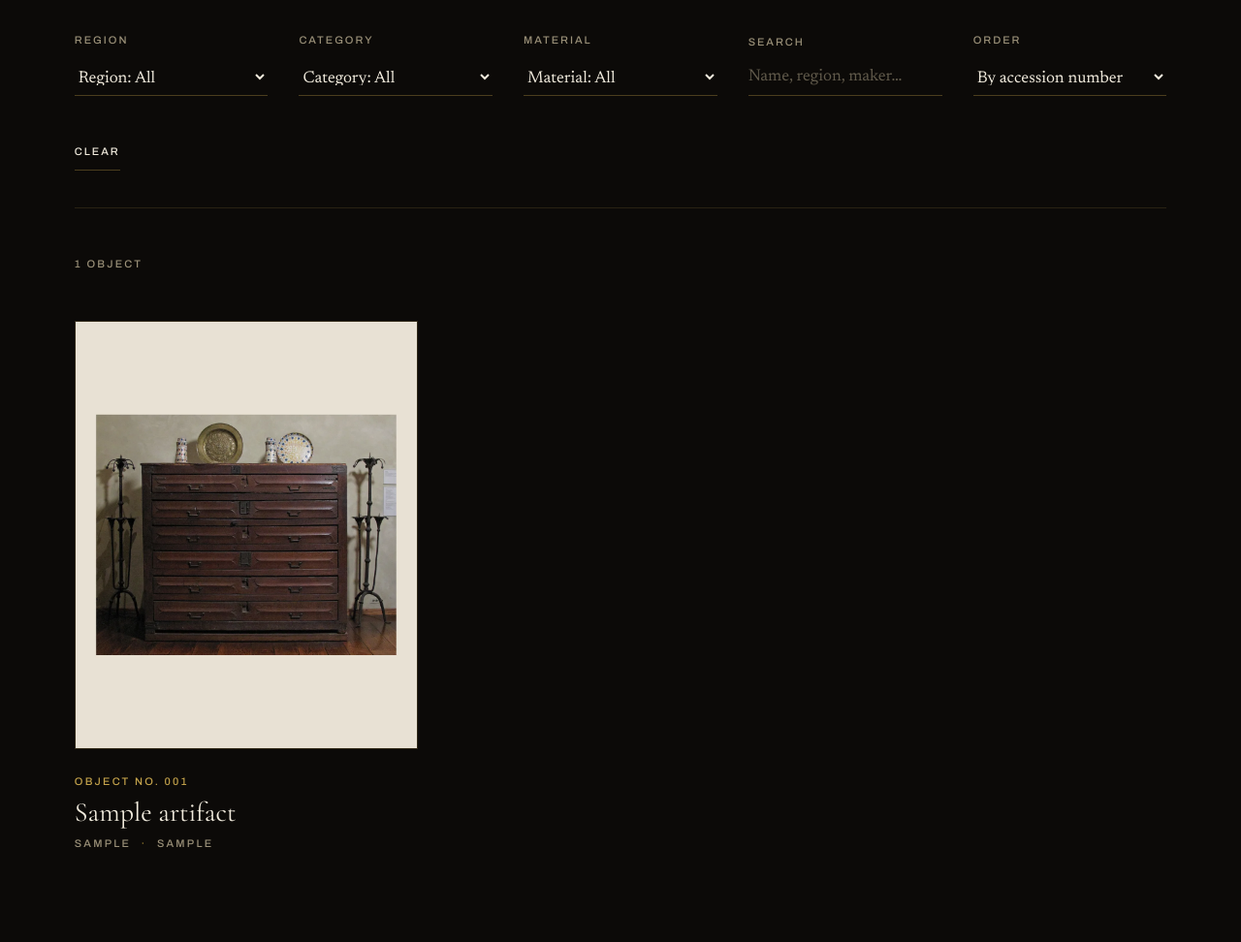
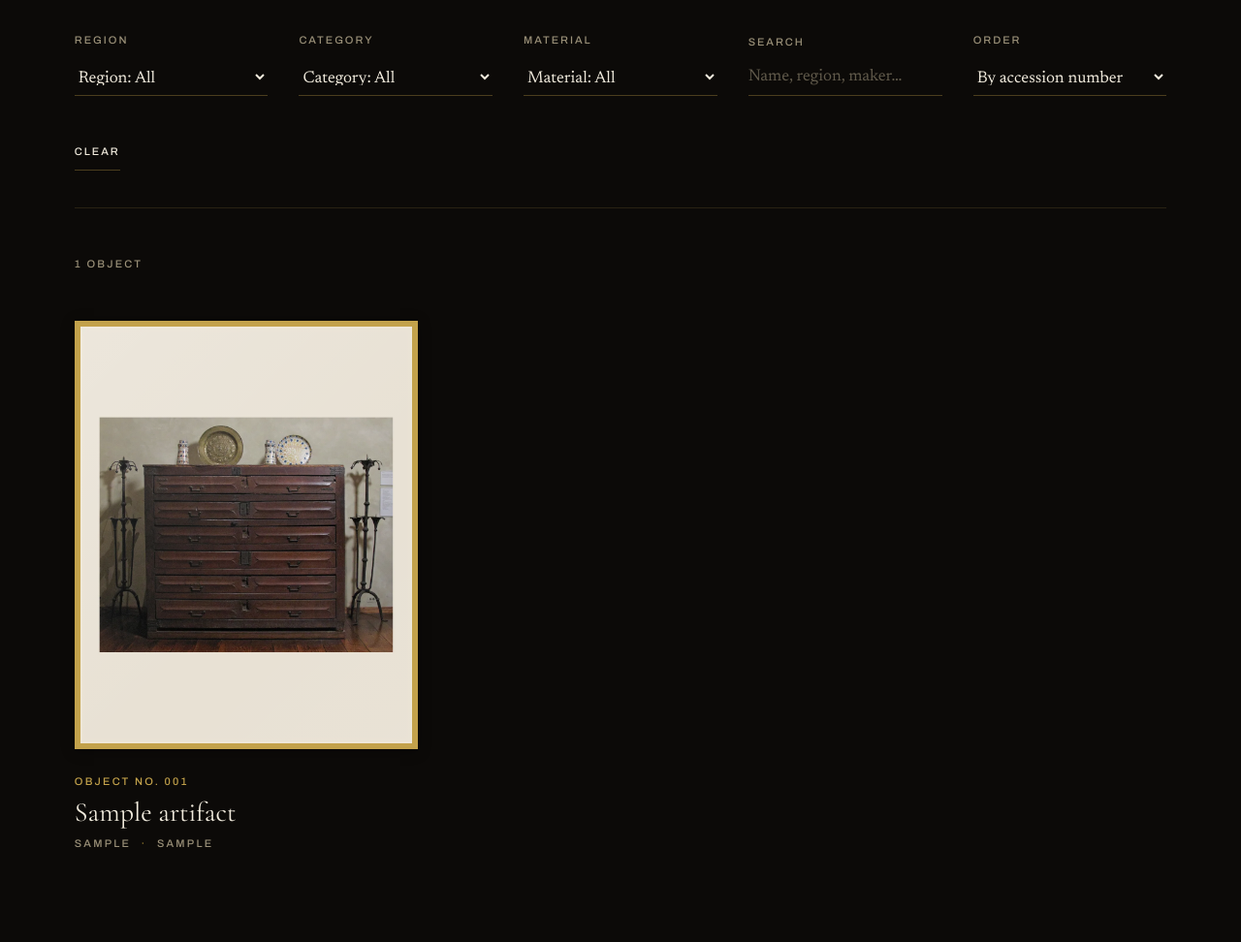
Before and after one commit to karthi3345/Antique, a Django app: page /collection/ in a window 1280 px wide. Shown: the part 482-1454 px from the top of the page at 97% size. Run offline with Django 5.2, Linux system fonts and the light colour scheme; tables that the repository leaves empty hold one stand-in row (values such as "Sample post").

Commit message:
Add golden frame with glass overlay to card and carousel images

```diff
--- a/static/css/volgo.css
+++ b/static/css/volgo.css
@@ -361,8 +361,29 @@ hr.rule { border: 0; border-top: 1px solid var(--hero-rule, var(--hairline)); ma
   overflow: hidden;
   aspect-ratio: 4 / 5;
   background: var(--cream);
-  border: 1px solid var(--hairline);
-  transition: border-color var(--t-medium) var(--ease);
+  /* ── Golden frame ── */
+  border: 6px solid var(--gold);
+  box-shadow:
+    inset 0 0 0 2px var(--gold-deep),      /* inner bevel */
+    inset 0 0 8px rgba(195, 162, 75, 0.25), /* inner glow  */
+    0 2px 12px rgba(0, 0, 0, 0.35);         /* drop shadow */
+  transition: border-color var(--t-medium) var(--ease),
+              box-shadow var(--t-medium) var(--ease);
+}
+/* ── Glass overlay ── */
+.card .card-figure::before {
+  content: "";
+  position: absolute;
+  inset: 0;
+  z-index: 2;
+  pointer-events: none;
+  background: linear-gradient(
+    135deg,
+    rgba(255, 255, 255, 0.18) 0%,
+    rgba(255, 255, 255, 0.06) 40%,
+    rgba(255, 255, 255, 0)    60%,
+    rgba(255, 255, 255, 0.04) 100%
+  );
 }
 .card .card-figure img {
   width: 100%; height: 100%; object-fit: cover;
```
Also changed, not shown: other parts of static/css/volgo.css (+30 -1 lines).
